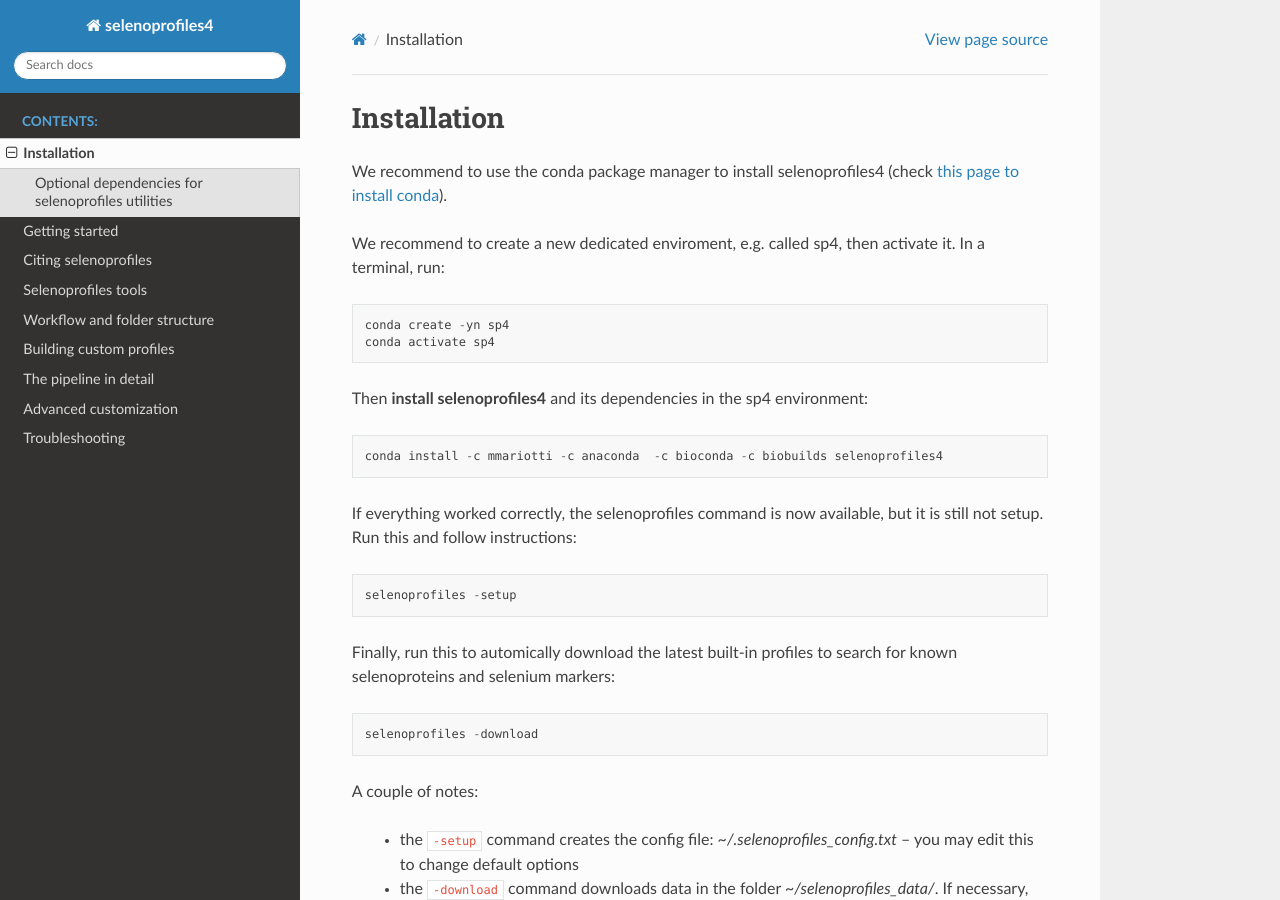
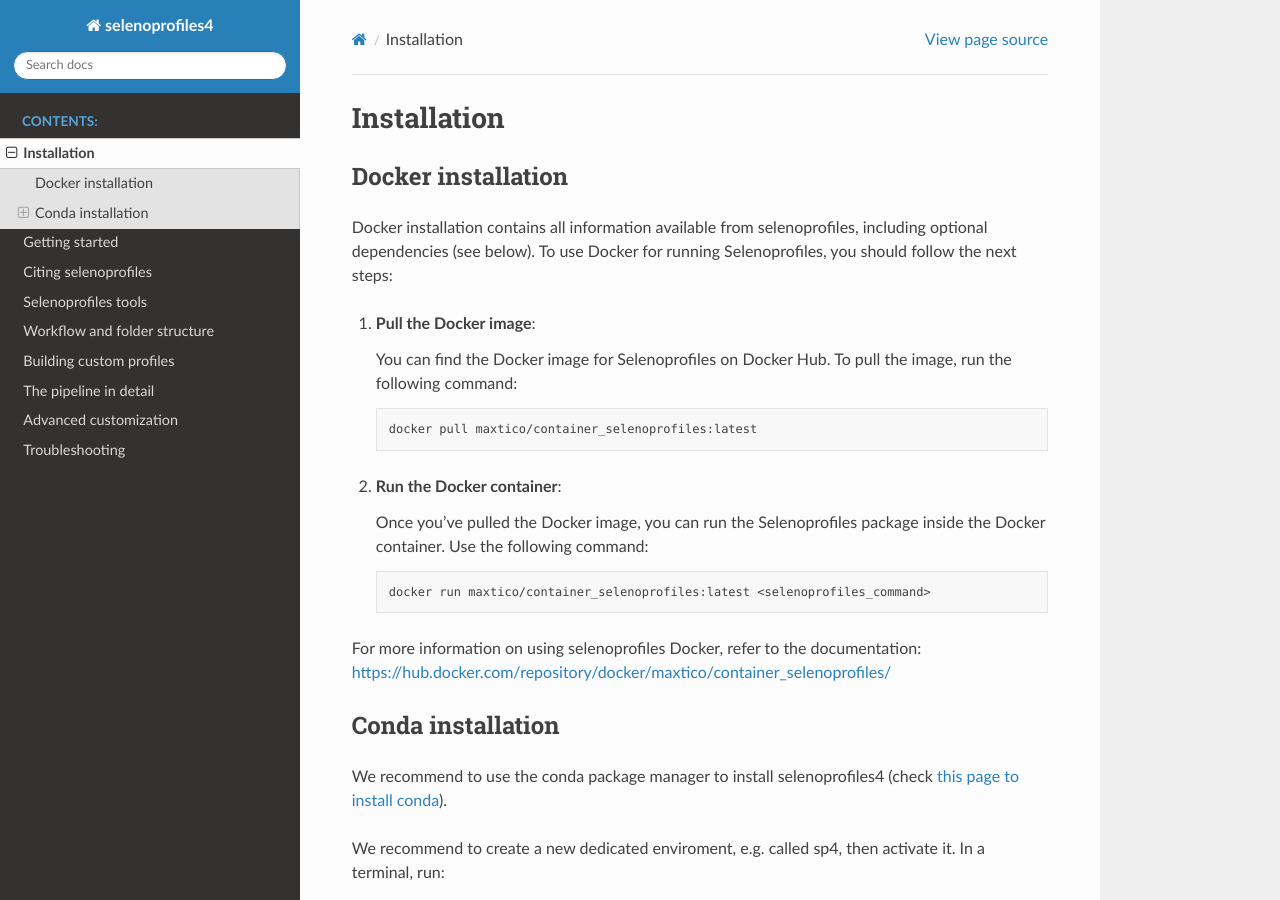
Before and after one commit to marco-mariotti/selenoprofiles4, a Sphinx documentation site: the page built from docs/installation.rst, in a window 1280 px wide and 900 px high. Built offline with Sphinx 7.4.7 and the Read the Docs theme 2.0.0, drawn with Linux system fonts in a browser that asks for light colours.

Commit message:
docker documentation

```diff
--- a/docs/installation.rst
+++ b/docs/installation.rst
@@ -1,5 +1,32 @@
 Installation
-------------
+============
+
+Docker installation
+-------------------
+Docker installation contains all information available from selenoprofiles, including optional dependencies (see below).
+To use Docker for running Selenoprofiles, you should follow the next steps:
+
+1. **Pull the Docker image**:
+
+   You can find the Docker image for Selenoprofiles on Docker Hub. To pull the image, run the following command:
+
+   .. code-block:: bash
+
+      docker pull maxtico/container_selenoprofiles:latest
+
+2. **Run the Docker container**:
+
+   Once you've pulled the Docker image, you can run the Selenoprofiles package inside the Docker container. Use the following command:
+
+   .. code-block:: bash
+
+      docker run maxtico/container_selenoprofiles:latest <selenoprofiles_command>
+
+For more information on using selenoprofiles Docker, refer to the documentation:
+https://hub.docker.com/repository/docker/maxtico/container_selenoprofiles/
+
+Conda installation
+------------------
 
 We recommend to use the conda package manager to install selenoprofiles4
 (check `this page to install conda <https://docs.conda.io/en/latest/miniconda.html>`_).
```
